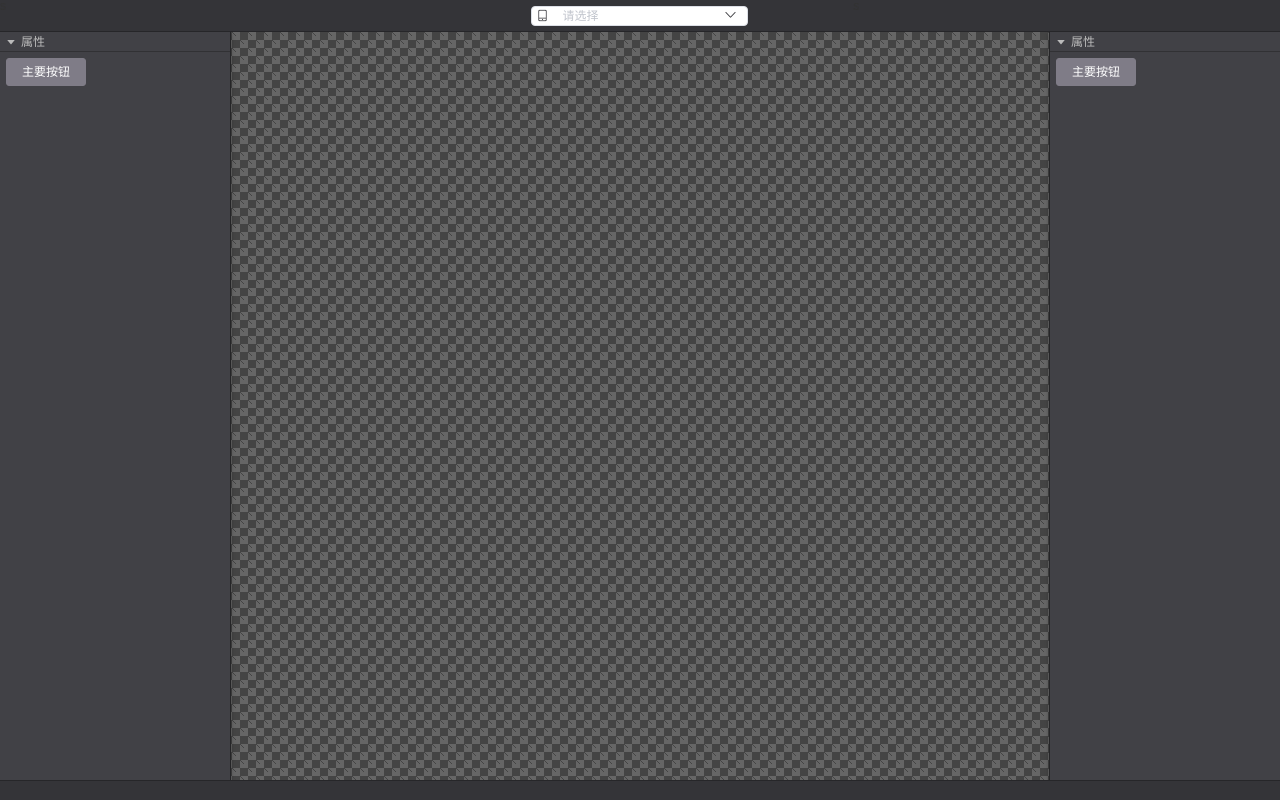
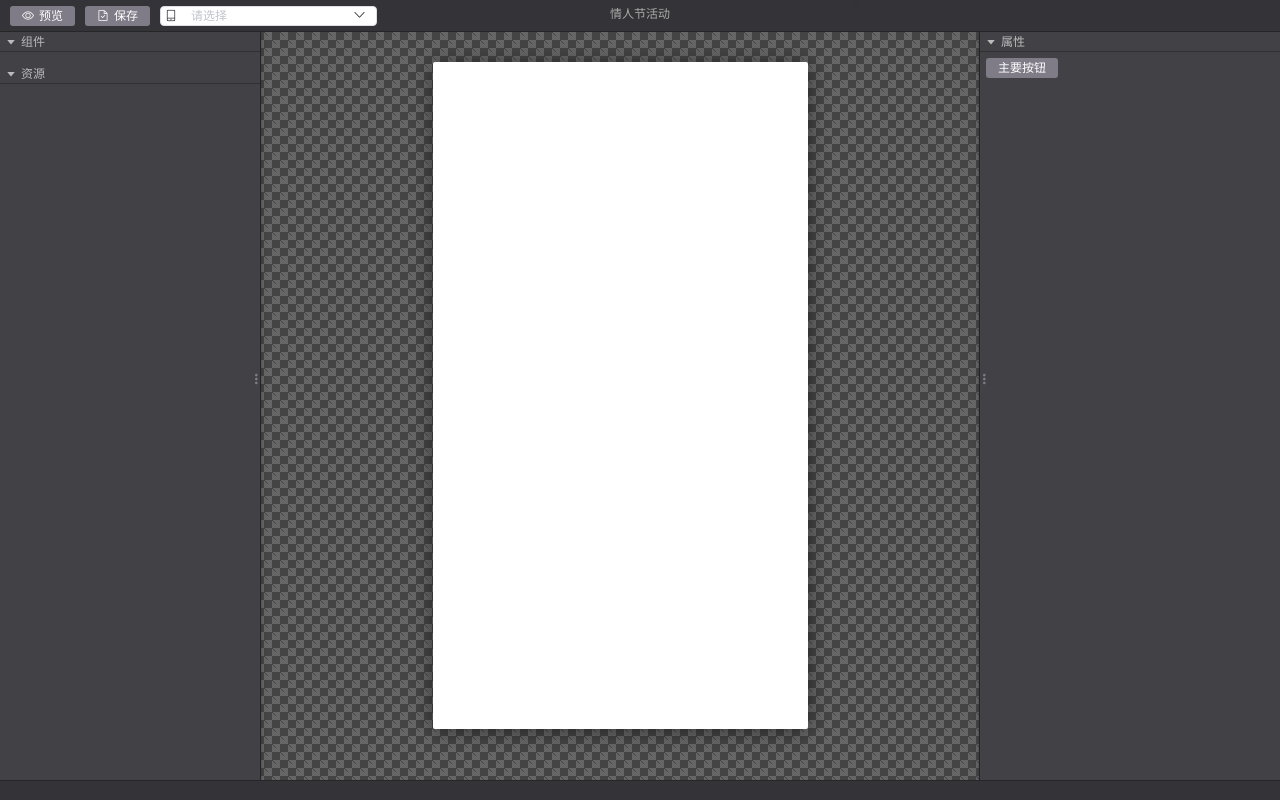
Before and after one commit to PEDx/BannerMan, a Vue app: page /editor in a window 1280 px wide. Built offline with nearby package versions, Linux system fonts and the light colour scheme.

Commit message:
区域宽度可拖拉

```diff
--- a/src/editor/container/index.vue
+++ b/src/editor/container/index.vue
@@ -2,11 +2,23 @@
   <div class="container">
     <div :style="{width: `${leftWidth}px`, marginRight: `-${leftWidth}px`}" class="left">
       <left-panel></left-panel>
+      <div class="drag">
+        <el-button type="text" @mousedown.native="dragLeftStatus = true">
+          <i class="el-icon-more"></i>
+        </el-button>
+      </div>
     </div>
     <div class="mid">
-      <div :style="{margin: `0 ${ rightWidth}px 0 ${leftWidth}px`}" class="mid-content"></div>
+      <div ref="viewport" :style="{margin: `0 ${ rightWidth}px 0 ${leftWidth}px`}" class="mid-content">
+        <viewport ></viewport>
+      </div>
     </div>
     <div :style="{width: `${rightWidth}px`, marginLeft: `-${rightWidth}px`}" class="right">
+      <div class="drag">
+        <el-button type="text" @mousedown.native="dragRightStatus = true">
+          <i class="el-icon-more"></i>
+        </el-button>
+      </div>
       <right-panel></right-panel>
     </div>
   </div>
@@ -14,24 +26,52 @@
 <script>
 import rightPanel from "./rightPanel";
 import leftPanel from "./leftPanel";
+import viewport from "./viewport";
+import throttle from "../../utils";
+const EDITOR_LEFT_PANEL_MIN_WIDTH = 260;
+const EDITOR_RIGHT_PANEL_MIN_WIDTH = 300;
 export default {
   components: {
     "right-panel": rightPanel,
+    viewport: viewport,
     "left-panel": leftPanel
   },
   data() {
     return {
-      leftWidth: 230,
-      rightWidth: 230
+      leftWidth: EDITOR_LEFT_PANEL_MIN_WIDTH,
+      rightWidth: EDITOR_RIGHT_PANEL_MIN_WIDTH,
+      dragLeftStatus: false,
+      dragRightStatus: false
     };
+  },
+  mounted() {
+    document.addEventListener(
+      "mousemove",
+      throttle(e => {
+        if (this.dragLeftStatus) {
+          if (e.clientX <= EDITOR_LEFT_PANEL_MIN_WIDTH) return;
+          this.leftWidth = e.clientX;
+        }
+        if (this.dragRightStatus) {
+          const _wid = document.body.clientWidth - e.clientX;
+          if (_wid <= EDITOR_RIGHT_PANEL_MIN_WIDTH) return;
+          this.rightWidth = _wid;
+        }
+      }, 20)
+    );
+    document.addEventListener("mouseup", () => {
+      this.dragLeftStatus = false;
+      this.dragRightStatus = false;
+    });
   },
   methods: {
     toggleLeftPannel() {
-      this.leftWidth = !this.leftWidth ? 230 : 0;
+      this.leftWidth = !this.leftWidth ? EDITOR_LEFT_PANEL_MIN_WIDTH : 0;
     },
     toggleRightPannel() {
-      this.rightWidth = !this.rightWidth ? 230 : 0;
-    }
+      this.rightWidth = !this.rightWidth ? EDITOR_RIGHT_PANEL_MIN_WIDTH : 0;
+    },
+    dragStart(e) {}
   }
 };
 </script>
@@ -49,24 +89,31 @@ export default {
   float: left;
   height: 100%;
   background-color: #414146;
-  transition: all 0.3s;
   outline: 1px solid #252527;
   box-shadow: 0 2px 4px rgba(0, 0, 0, 0.52), 0 0 6px rgba(0, 0, 0, 0.04);
 }
 .right {
   float: right;
+  .drag {
+    position: absolute;
+    top: 45%;
+    left: -14px;
+    transform: rotate(90deg);
+    button {
+      cursor: col-resize;
+    }
+  }
 }
 .left {
   overflow: hidden;
-
-  .btn {
-    position: relative;
-    float: right;
-    height: 20px;
-    padding-top: 1px;
-    box-sizing: border-box;
-    &:active {
-      top: 1px;
+  position: relative;
+  .drag {
+    position: absolute;
+    top: 45%;
+    right: -14px;
+    transform: rotate(90deg);
+    button {
+      cursor: col-resize;
     }
   }
 }
@@ -107,7 +154,7 @@ export default {
   background-color: #444;
   .mid-content {
     height: 100%;
-    transition: all 0.5s;
+    // transition: all 0.5s;
   }
 }
 </style>
--- a/src/editor/container/leftPanel.vue
+++ b/src/editor/container/leftPanel.vue
@@ -1,7 +1,8 @@
 <template>
   <div class="right-panel">
-    <attribute-bar title="属性">
-      <el-button type="primary">主要按钮</el-button>
+    <attribute-bar title="组件">
+    </attribute-bar>
+    <attribute-bar title="资源">
     </attribute-bar>
   </div>
 </template>
@@ -14,7 +15,7 @@ export default {
 };
 </script>
 <style lang="scss" scoped>
-.right-panel{
+.right-panel {
   height: 100%;
 }
 </style>
--- /dev/null
+++ b/src/editor/container/viewport.vue
@@ -0,0 +1,28 @@
+<template>
+  <div :style="{width: `${viewSize[0]}px`,height: `${viewSize[1]}px`}" class="viewport"></div>
+</template>
+
+<script>
+export default {
+  props: {
+    viewSize: {
+      default: () => [375, 667],
+      type: Array
+    }
+  },
+  methods: {
+    reloadView() {}
+  }
+};
+</script>
+
+<style lang="scss" scoped>
+.viewport {
+  margin: 0 auto;
+  background: #fff;
+  overflow: auto;
+  margin-top: 30px;
+  box-shadow: 0 2px 20px rgba(0, 0, 0, 0.42), 0 0 24px rgba(0, 0, 0, .04);
+  border-radius: 2px;
+}
+</style>
--- a/src/editor/topBar.vue
+++ b/src/editor/topBar.vue
@@ -1,9 +1,10 @@
 <template>
   <div class="topBar">
     <el-row style="height: 100%;">
-      <el-col :span="8">s</el-col>
-      <el-col :span="8" style="textAlign: center;height: 100%;paddingTop: 6px;">
-        <el-select v-model="value" placeholder="请选择">
+      <el-col :span="8" style="height: 100%;paddingTop: 6px;">
+        <el-button type="primary" icon="el-icon-view" style="margin-left: 10px;">预览</el-button>
+        <el-button type="primary" icon="el-icon-document-checked">保存</el-button>
+        <el-select v-model="value" placeholder="请选择" style="margin-left: 10px;">
           <template slot="prefix">
             <i class="el-icon-mobile-phone"></i>
           </template>
@@ -15,12 +16,13 @@
           ></el-option>
         </el-select>
       </el-col>
+      <el-col :span="8"><div class="title">情人节活动</div></el-col>
       <el-col :span="8">s</el-col>
     </el-row>
   </div>
 </template>
 <script>
-import deviceModelList from './device'
+import deviceModelList from "./device";
 export default {
   data() {
     return {
@@ -30,8 +32,13 @@ export default {
   }
 };
 </script>
-<style scoped>
+<style scoped lang="scss">
 .topBar {
   height: 100%;
+  .title{
+    color: #aaa;
+    text-align: center;
+    padding-top: 8px;
+  }
 }
 </style>
--- a/src/style/element-style-reload.scss
+++ b/src/style/element-style-reload.scss
@@ -26,7 +26,10 @@
     color: #343438 !important;
   }
 }
-
+.el-button--mini{
+  border: 0;
+  padding: 4px 12px;
+}
 .el-select-dropdown__item {
   font-size: 12px;
   height: 28px;
--- /dev/null
+++ b/src/utils.js
@@ -0,0 +1,11 @@
+export default function throttle(fn, gapTime) {
+  let _lastTime = null;
+
+  return function(arg) {
+    const _nowTime = +new Date();
+    if (_nowTime - _lastTime > gapTime || !_lastTime) {
+      fn(arg);
+      _lastTime = _nowTime;
+    }
+  };
+}
```
Also changed, not shown: src/editor/editorConfig.js (added).
